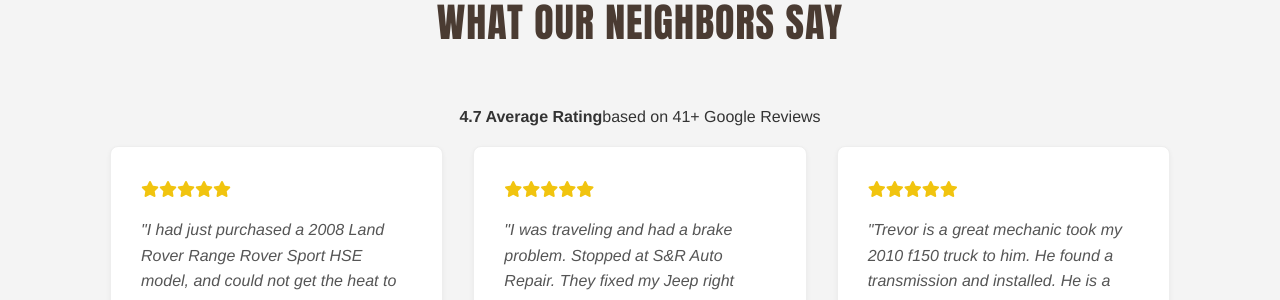
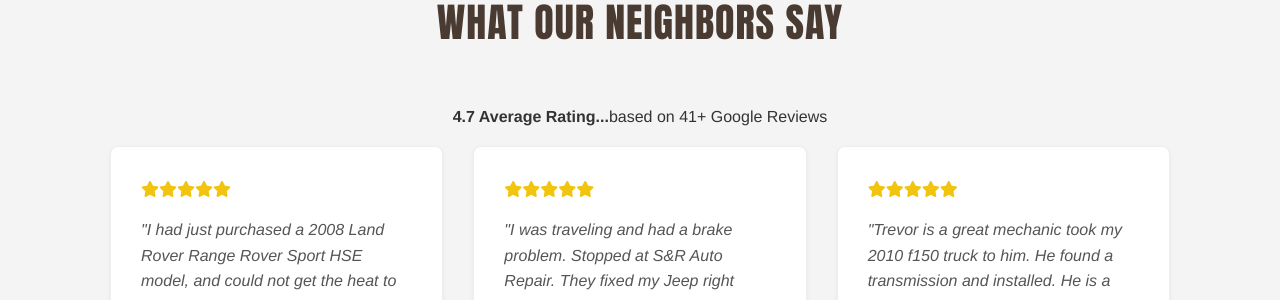
Before and after one commit to JamesBrownR/S-R-Auto-Repair, a Jekyll site: the page built from index.html, in a window 1280 px wide and 900 px high, scrolled down 1597 px. Shown: the part 152-452 px from the top of the window. Built offline with Jekyll 4.4.1, drawn with Linux system fonts in a browser that asks for light colours.

Commit message:
Update index.html

```diff
--- a/index.html
+++ b/index.html
@@ -93,7 +93,7 @@ title: Home
 <section id="reviews" class="section bg-light">
     <div class="container">
         <h2 class="section-title">What Our Neighbors Say</h2>
-         <p style="justify-content: center; display:flex;  margin: 1rem;" ><strong>4.7 Average Rating</strong>  based on 41+ Google Reviews</p>
+         <p style="justify-content: center; display:flex;  margin: 1rem;" ><strong>4.7 Average Rating... </strong>  based on 41+ Google Reviews</p>
         <div class="review-grid">
             {% for review in site.data.reviews limit:6 %}
             <div class="review-card">
```
